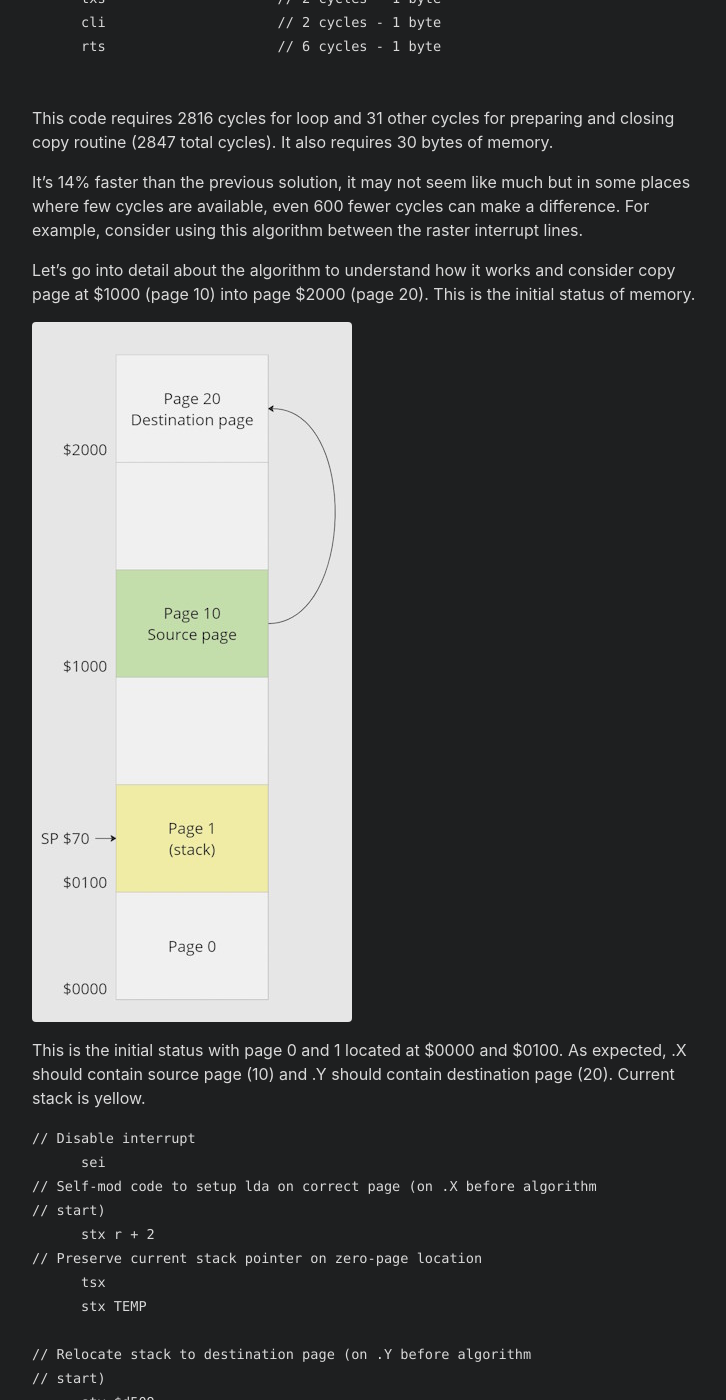
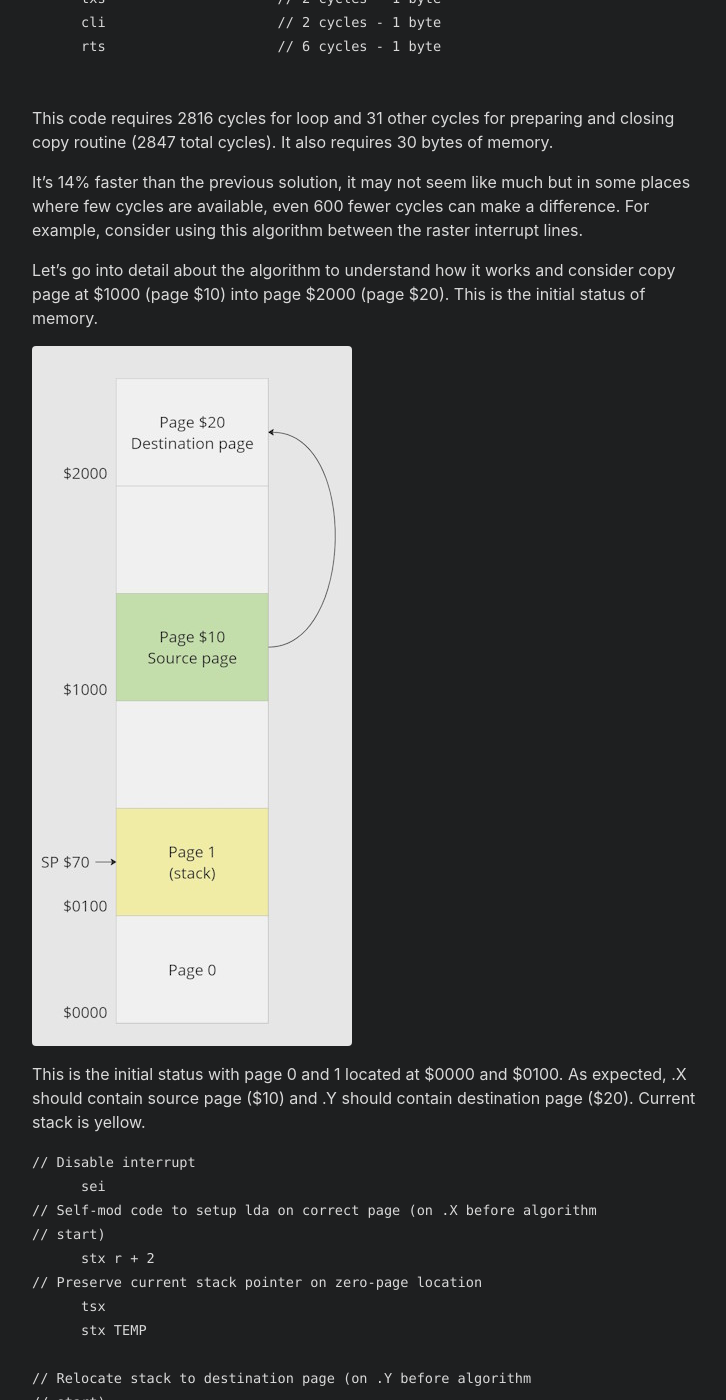
Before and after one commit to intoinside/intoinside.github.io, a Jekyll site: the page built from _posts/2023-12-26-memcopy-with-relocation.md, in a window 1280 px wide and 1400 px high, scrolled down 1719 px. Shown: the whole window, without its empty margins (272-998 px from the left). Built offline with Jekyll 4.4.1, drawn with Linux system fonts in a browser that asks for light colours; some of the changed text lies outside the part shown.

````diff
--- a/_posts/2023-12-26-memcopy-with-relocation.md
+++ b/_posts/2023-12-26-memcopy-with-relocation.md
@@ -83,14 +83,14 @@ places where few cycles are available, even 600 fewer cycles can make a differen
 For example, consider using this algorithm between the raster interrupt lines.
 
 Let's go into detail about the algorithm to understand how it works and consider
-copy page at $1000 (page 10) into page $2000 (page 20).
+copy page at $1000 (page $10) into page $2000 (page $20).
 This is the initial status of memory.
 
 ![Step 1](/resources/relocation-step-1.jpg)
 
 This is the initial status with page 0 and 1 located at $0000 and $0100.
-As expected, .X should contain source page (10) and .Y should contain destination page
-(20). Current stack is yellow.
+As expected, .X should contain source page ($10) and .Y should contain destination page
+($20). Current stack is yellow.
 
 ``` Assembly
 // Disable interrupt
````
Also changed, not shown: other parts of _posts/2023-12-26-memcopy-with-relocation.md (+6 -2 lines), resources/relocation-step-1.jpg, resources/relocation-step-2.jpg, resources/relocation-step-3.jpg, resources/relocation-step-4.jpg.
